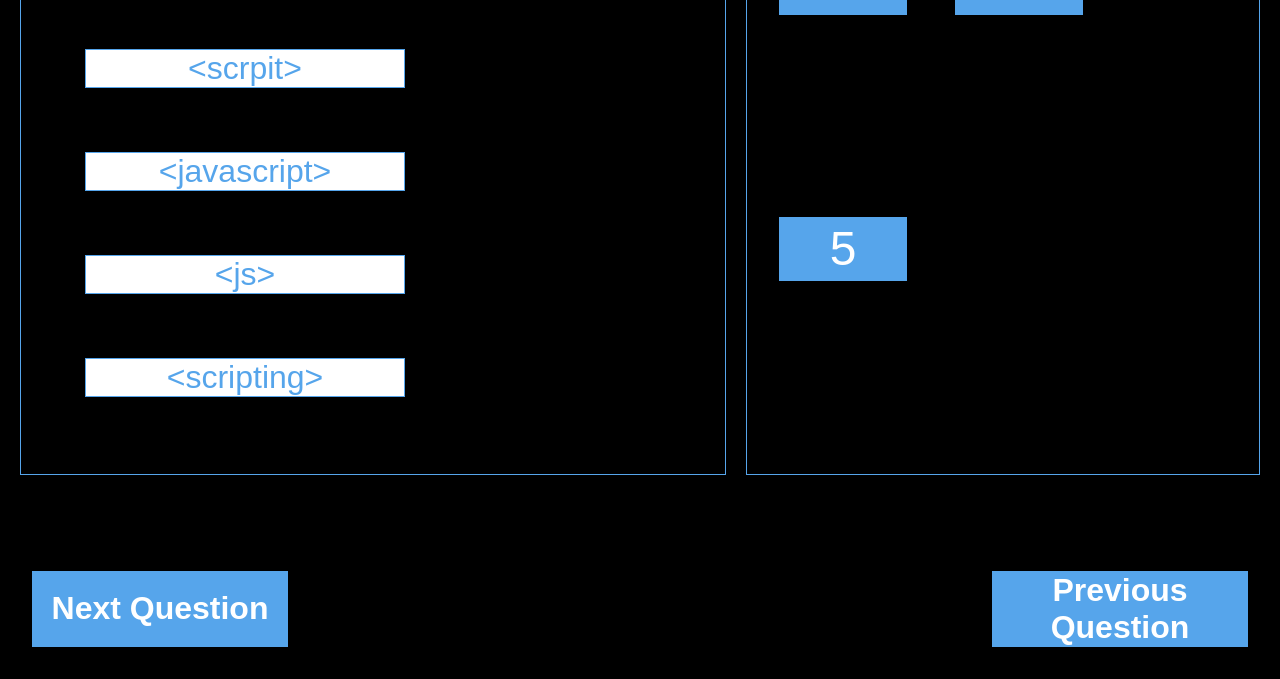
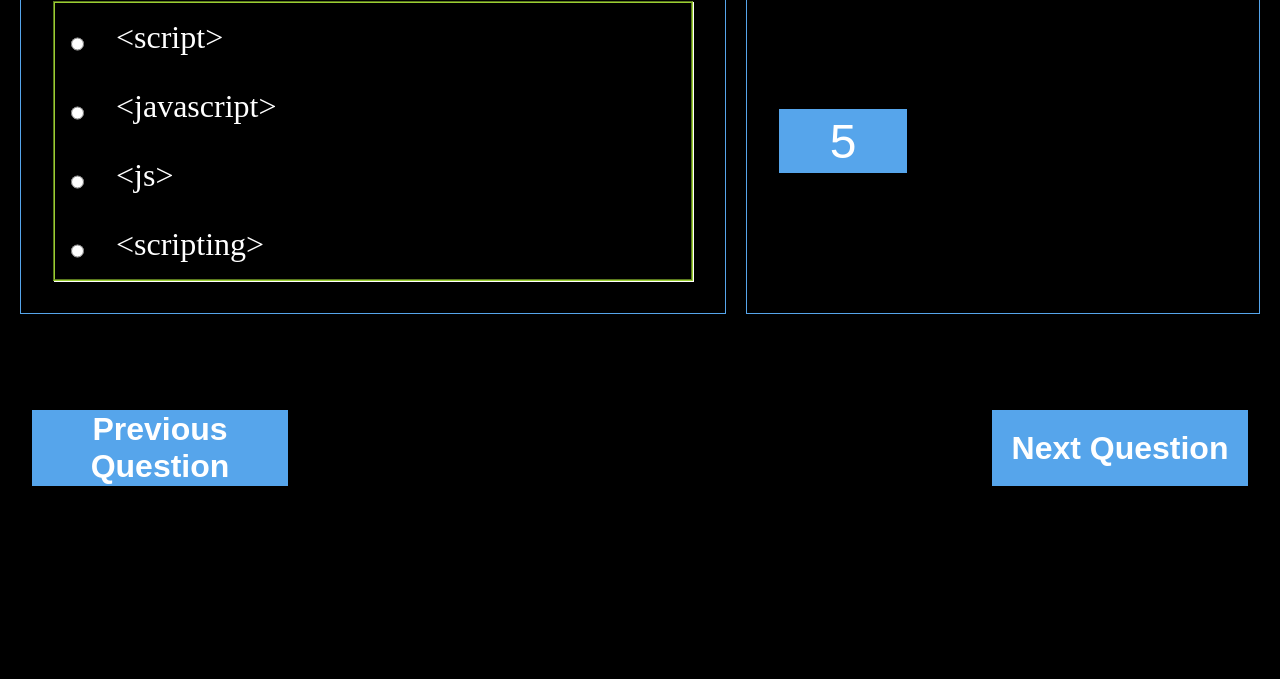
Before and after one commit to dhrruvsharma/QuizApp, a plain HTML site: page game.html in a window 1280 px wide. Shown: the part 387-1066 px from the top of the page. After the commit the page ends 905 px from the top, so only its background shows below. Drawn offline with Linux system fonts and the light colour scheme.

Commit message:
Made radio list instead of buttons

```diff
--- a/game.html
+++ b/game.html
@@ -18,9 +18,9 @@
             <div id="game" class="justify-center flex-column">
                 <h2 id="question">Answer these questions</h2>
                 <h3>Options</h3>
-                <div class="choice-container">
-
-                </div>
+                <form id="choices-form">
+                    <fieldset id="choice-fieldset"></fieldset>
+                </form>
             </div>
         </div>
         <div class="numberContainer">
@@ -32,8 +32,8 @@
         </div>
     </div>
     <div class="buttons">
+        <button id="prev">Previous Question</button>
         <button id="next">Next Question</button>
-        <button id="prev">Previous Question</button>
     </div>
 </body>
 
--- a/script.js
+++ b/script.js
@@ -11,7 +11,7 @@ document.addEventListener('DOMContentLoaded', function () {
     console.log(choices);
     let questions = [{
         question: "Inside which HTML element we put the JavaScript ?",
-        choices:["<scrpit>","<javascript>","<js>","<scripting>"],
+        choices:["<script>","<javascript>","<js>","<scripting>"],
         answer: "<script>"
     },
     {
@@ -34,14 +34,29 @@ document.addEventListener('DOMContentLoaded', function () {
     const choiceElement = document.querySelector(".choice-container");
     const next = document.getElementById("next");
     const prev = document.getElementById("prev");
+    const choicesForm = document.getElementById("choices-form");
+    const choiceFieldset = document.getElementById("choice-fieldset");
     function displayQuestion() {
         const currentquestion = questions[currentQuestionIndex];
         question.innerText = currentquestion.question;
-        choiceElement.innerHTML = "";
+        choiceFieldset.innerHTML = "";
         currentquestion.choices.forEach((choice,index) => {
-            const choiceButton = document.createElement("button");
-            choiceButton.textContent = choice;
-            choiceElement.appendChild(choiceButton);
+            const div = document.createElement('div');
+            div.className = "choice-div";
+            const choiceInput = document.createElement('input');
+            choiceInput.type = "radio";
+            choiceInput.name = "choice";
+            choiceInput.id = `choice${index}`;
+            choiceInput.value = choice;
+            choiceInput.className = "choice-class";
+
+            const choiceLabel = document.createElement("label");
+            choiceLabel.setAttribute("for",`choice${index}`);
+            choiceLabel.className = "choice-label";
+            choiceLabel.textContent = choice;
+            choiceFieldset.append(div);
+            div.append(choiceInput);
+            div.append(choiceLabel);
         })
     }
     prev.addEventListener('click', () => {
--- a/style.css
+++ b/style.css
@@ -128,3 +128,23 @@ button:hover{
     background-color: #56a5eb;
     color: white;
 }
+#choice-fieldset{
+    display: flex;
+    flex-direction: column;
+    vertical-align: middle;
+    border-color: yellowgreen;
+    box-shadow: 1px 1px white;
+}
+.choice-class{
+    vertical-align: middle;
+    height: 1rem;
+}
+.choice-div{
+    vertical-align: middle;
+    padding: 1rem;
+}
+.choice-label {
+    padding-left: 2rem;
+    margin-top: 0.2rem;
+    color: white;
+}
```
